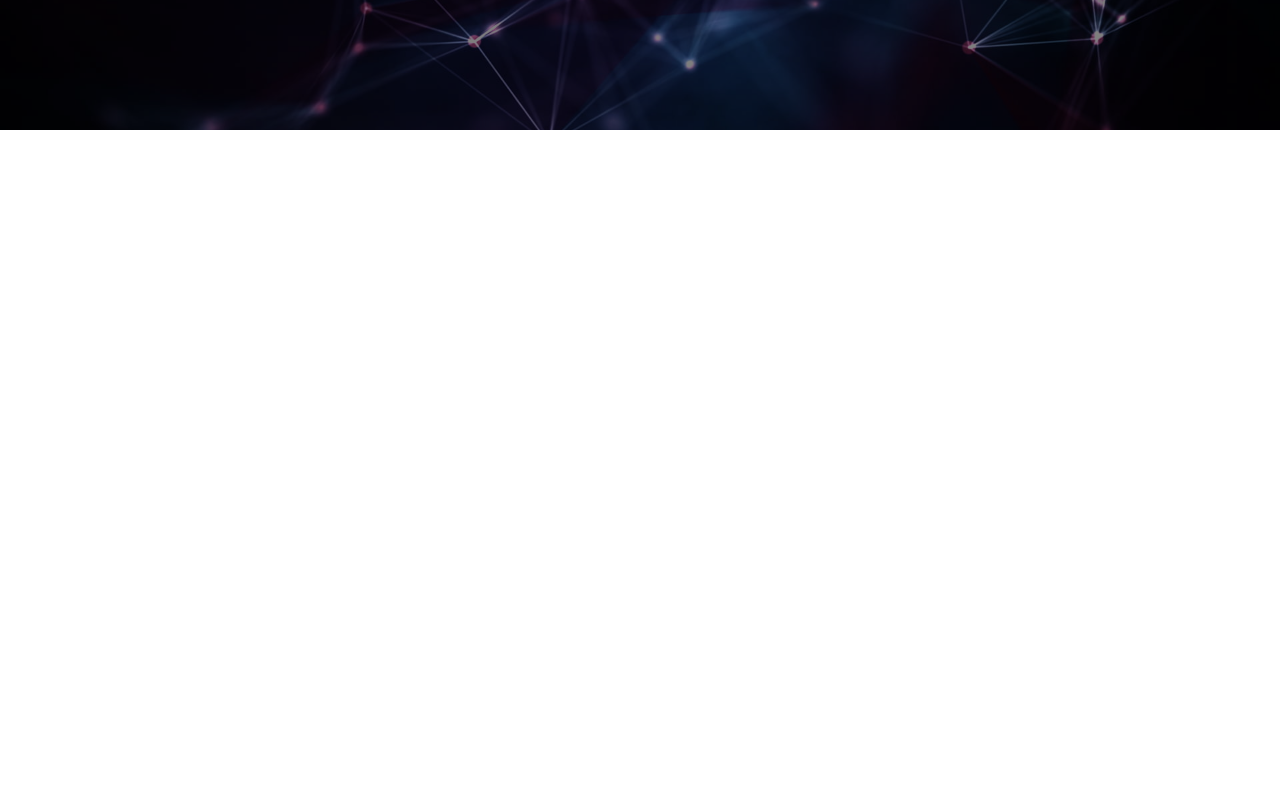
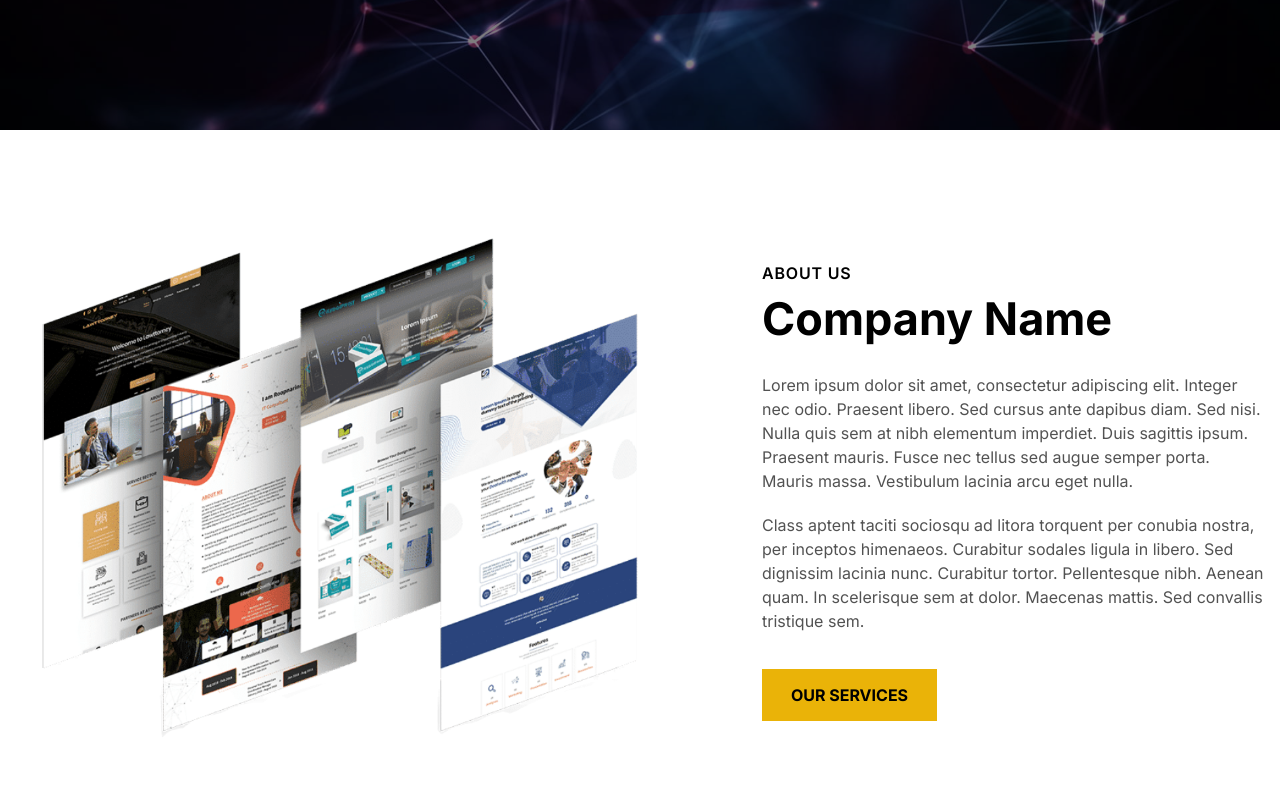
Before and after one commit to dna-projects/web-design-template, a Next.js app: page /about in a window 1280 px wide. Shown: the part 320-1120 px from the top of the page. Built offline with nearby package versions, Linux system fonts and the light colour scheme.

Commit message:
Fix some width issues with home page components.

```diff
--- a/app/about/page.tsx
+++ b/app/about/page.tsx
@@ -1,9 +1,36 @@
+import Link from 'next/link'
+import Image from 'next/image'
+
 
 export default function About() {
     return (
         <>
-            <main className='flex min-h-screen flex-col items-center justify-between p-36'>
-                {/* <h1>About Us</h1> */}
+            <main className='flex flex-col'>
+                <div className='flex flex-col self-center px-4 py-16 max-w-screen-xl lg:pt-24 lg:pb-44'>
+
+                    {/* About section */}
+                    <div className='flex flex-col gap-12 lg:flex-row lg:gap-16 xl:gap-24 2xl:px-0'>
+                        <div className='self-center max-w-[550px] lg:max-w-[650px] lg:h-[530px] lg:w-2/3'>
+                            <Image
+                            src='/about3.png'
+                            alt=''
+                            width={1920}
+                            height={1920}
+                            priority={true}
+                            className='self-center object-cover w-auto h-full max-h-[420px] rounded-3xl lg:max-h-full'
+                            />
+                        </div>
+                        <div className='flex flex-col self-center max-w-[550px] lg:w-1/2 lg:max-w-none'>
+                            <div className='font-semibold tracking-wider'>ABOUT US</div>
+                            <div className='text-[33px] font-bold xl:text-[45px]'>Company Name</div>
+                            <p className='text-neutral-600 mt-5'>Lorem ipsum dolor sit amet, consectetur adipiscing elit. Integer nec odio. Praesent libero. Sed cursus ante dapibus diam. Sed nisi. Nulla quis sem at nibh elementum imperdiet. Duis sagittis ipsum. Praesent mauris. Fusce nec tellus sed augue semper porta. Mauris massa. Vestibulum lacinia arcu eget nulla.</p>
+                            <p className='text-neutral-600 mt-5'>Class aptent taciti sociosqu ad litora torquent per conubia nostra, per inceptos himenaeos. Curabitur sodales ligula in libero. Sed dignissim lacinia nunc. Curabitur tortor. Pellentesque nibh. Aenean quam. In scelerisque sem at dolor. Maecenas mattis. Sed convallis tristique sem.</p>
+                            <Link href='/about' className='w-[175px]'>
+                                <button className='border-2 border-yellow-500 bg-yellow-500 font-bold w-full mt-9 py-3 hover:bg-white hover:border-yellow-500 duration-200'>OUR SERVICES</button>
+                            </Link>
+                        </div>
+                    </div>
+                </div>
             </main>
         </>
     );
--- a/app/page.tsx
+++ b/app/page.tsx
@@ -56,7 +56,7 @@ export default function Home() {
           <div className='flex flex-col self-center gap-32 px-4 py-16 max-w-screen-xl lg:gap-44 lg:py-44'>
 
             {/* About section */}
-            <div className='flex flex-col justify-between mx-auto gap-12 lg:flex-row 2xl:px-0'>
+            <div className='flex flex-col mx-auto gap-12 lg:flex-row 2xl:px-0'>
               <div className='self-center max-w-[550px] lg:max-w-[650px] lg:h-[530px] lg:w-1/2'>
                 <Image
                   src='/about3.png'
@@ -64,7 +64,7 @@ export default function Home() {
                   width={1920}
                   height={1920}
                   priority={true}
-                  className='self-center object-cover w-auto h-full max-h-[420px] rounded-3xl lg:max-h-full'
+                  className='self-center object-cover w-full h-full max-h-[420px] rounded-3xl lg:max-h-full'
                 />
               </div>
               <div className='flex flex-col self-center max-w-[550px] lg:w-1/2 lg:max-w-none'>
@@ -79,7 +79,7 @@ export default function Home() {
             </div>
 
             {/* Detail about a service */}
-            <div className='flex flex-col-reverse justify-center mx-auto gap-12 lg:flex-row 2xl:px-0 xl:gap-20'>
+            <div className='flex flex-col-reverse mx-auto gap-12 lg:flex-row 2xl:px-0 xl:gap-20'>
               <div className='flex flex-col self-center max-w-[550px] lg:w-1/2 lg:max-w-none'>
                 <div className='font-semibold tracking-wider'>SEO RANKING</div>
                 <div className='text-[33px] font-bold xl:text-[45px]'>Main Service Keyword</div>
```
